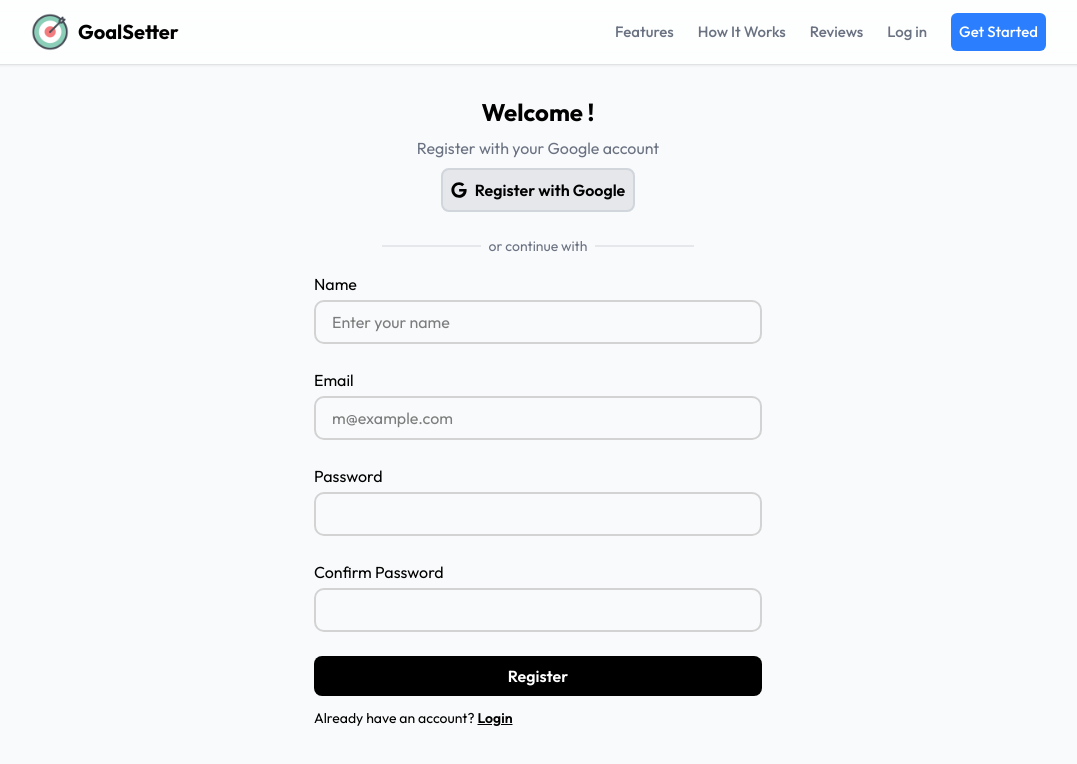
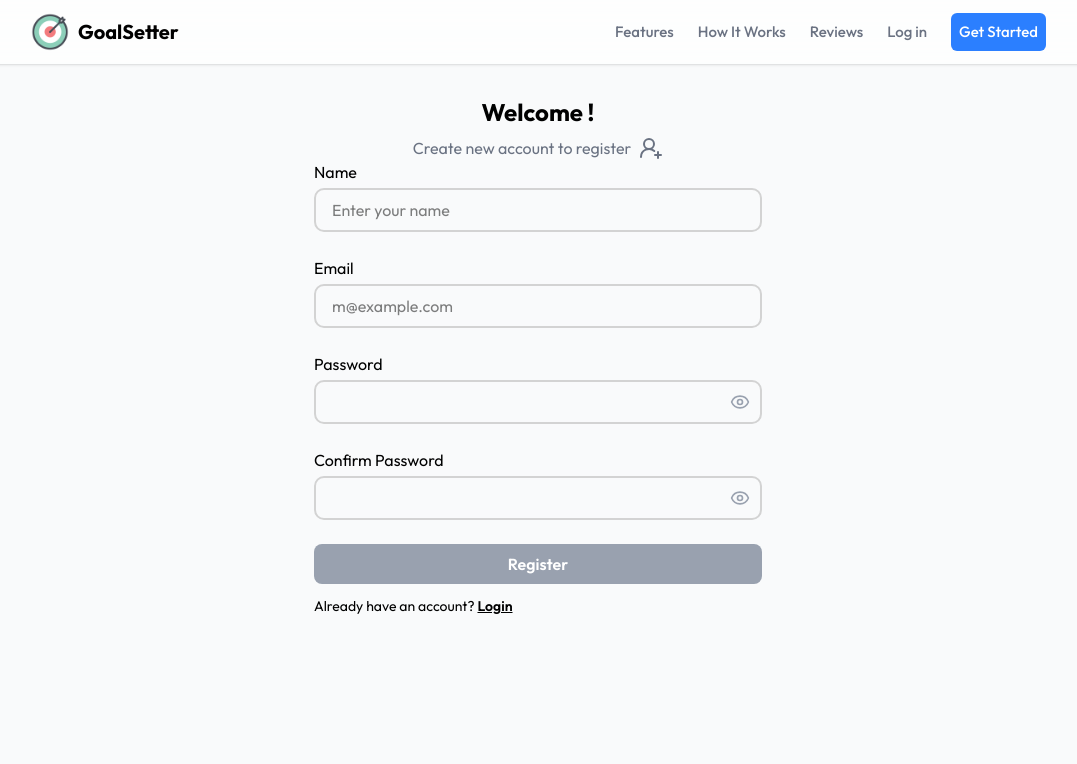
Before and after one commit to ArpanVala/GoalSetter_v1, a React (Vite) app in the folder frontend/: page /register in a window 1280 px wide. Shown: the top 764 px of the page, without its empty margins (102-1179 px from the left). Built offline with nearby package versions, Linux system fonts and the light colour scheme; a web font is replaced by a local one.

Commit message:
Strong password using regex

```diff
--- a/frontend/src/pages/LoginPage.jsx
+++ b/frontend/src/pages/LoginPage.jsx
@@ -3,7 +3,6 @@ import {useEffect, useState} from "react"
 import {useSelector, useDispatch} from 'react-redux'
 import {toast} from 'react-toastify'
 import {login, reset} from '../features/auth/authSlice'
-import { FaGoogle } from 'react-icons/fa'
 
 const LoginPage = () => {
   const [formData, setFormData] = useState({
@@ -62,20 +61,10 @@ const LoginPage = () => {
          <input id="password" type="password" name="password" value={password} onChange={onChange} required />
         </div>
 
-        <a href="#" className="mr-auto text-sm underline-offset-4 hover:underline">Forgot your password?</a>
-
         <button type="submit" className="text-white bg-black hover:rounded-full duration-200 transition-all font-semibold  w-full p-2 rounded-lg">Login</button>
       </form>
 
-      <div className="flex flex-col justify-between items-center gap-1">
-        <div className='grid grid-cols-3 items-center gap-2'>
-          <div className='border border-gray-200 w-auto'></div>
-          <p className='text-sm md:text-md text-gray-500 w-full'>or continue with</p>
-          <div className='border border-gray-200 w-auto'></div>
-        </div>
-
-        <button className='text-black border-2 border-gray-300 bg-gray-200 hover:bg-gray-300 flex items-center gap-2 font-semibold  p-2 rounded-lg'><FaGoogle className=''/>Login with Google</button>
-
+      <div className="">
         <div className='flex justify-between items-center gap-2 mt-3'>
           <p className='text-sm'>Don't have an account? <Link to="/register" className='font-semibold underline'>Sign up</Link></p>
         </div>
--- a/frontend/src/pages/RegisterPage.jsx
+++ b/frontend/src/pages/RegisterPage.jsx
@@ -1,11 +1,10 @@
-import React from 'react'
 import { Link } from "react-router-dom"
 import {useEffect, useState} from "react"
 import {useSelector, useDispatch} from 'react-redux'
 import {toast} from 'react-toastify'
 import {register, reset} from '../features/auth/authSlice'
 import { useNavigate } from "react-router-dom"
-import {FaGoogle} from 'react-icons/fa'
+import {UserPlus2, Eye, EyeOff, CheckCircle, XCircle} from "lucide-react"
 
 const RegisterPage = () => {
   const [formData, setFormData] = useState({
@@ -15,20 +14,39 @@ const RegisterPage = () => {
     "confirmPassword":""
   })
 
+  // State for password visibility
+  const [showPassword, setShowPassword] = useState(false)
+  const [showConfirmPassword, setShowConfirmPassword] = useState(false)
+
   const {name, email, password, confirmPassword} = formData
   const navigate = useNavigate()
   const dispatch = useDispatch()
 
   const {user, isError, isSuccess, message} = useSelector((state) => state.auth)
+
+  // Password validation regex - at least 1 uppercase, 1 lowercase, 1 digit, length > 6
+  const passwordRegex = /^(?=.*[a-z])(?=.*[A-Z])(?=.*\d).{7,}$/
+
+  // Function to validate individual password requirements
+  const validatePasswordRequirements = (password) => {
+    return {
+      length: password.length > 6,
+      uppercase: /[A-Z]/.test(password),
+      lowercase: /[a-z]/.test(password),
+      digit: /\d/.test(password)
+    }
+  }
+
+  const passwordValidation = validatePasswordRequirements(password)
+  const isPasswordValid = passwordRegex.test(password)
+
   useEffect(()=>{
     if(isError){
       toast.error(message)
-
     }
     if(isSuccess || user){
       // toast.success("Successfully Registered")
       navigate('/dashboard')
-
     }
     dispatch(reset())
 
@@ -43,12 +61,18 @@ const RegisterPage = () => {
 
   const onSubmit = (e) => {
     e.preventDefault()
-    if(password !== confirmPassword)
-    {
+
+    // Validate password requirements
+    if (!isPasswordValid) {
+      toast.error("Password must contain at least one uppercase letter, one lowercase letter, one digit, and be longer than 6 characters")
+      return
+    }
+
+    if(password !== confirmPassword) {
       toast.error("Passwords do not match")
+      return
     }
-    else
-    {
+
     const userData = {
       name,
       email,
@@ -57,42 +81,158 @@ const RegisterPage = () => {
     }
     dispatch(register(userData))
   }
-  }
+
   return (
     <div className="max-w-[1048px] mx-auto px-4 my-5 md:my-8 flex justify-center">
     <div className='w-full max-w-md'>
       <div className='flex flex-col items-center justify-center gap-2'>
         <h1 className='text-2xl font-bold'>Welcome !</h1>
-        <p className='text-md text-gray-500 '>Register with your Google account</p>
-        <div className=''>
-          <button className='text-black border-2 border-gray-300 bg-gray-200 hover:bg-gray-300 flex items-center gap-2  font-semibold  w-full p-2 rounded-lg'><FaGoogle className=''/>Register with Google</button>
-        </div>
-        <div className='grid grid-cols-3 items-center gap-2 my-4'>
-          <div className='border border-gray-200 w-auto'></div>
-          <p className='text-sm md:text-md text-gray-500 w-full'>or continue with</p>
-          <div className='border border-gray-200 w-auto'></div>
-        </div>
+        <p className='text-md text-gray-500 flex gap-2'>Create new account to register<UserPlus2/></p>
       </div>
 
       <div>
         <form onSubmit={onSubmit} className='register-form grid grid-cols-1 gap-6'>
         <div className='grid gap-1'>
           <label htmlFor="name">Name</label>
-          <input id="name" type="text" placeholder="Enter your name" name="name" value={name} onChange={onChange} required />
+          <input
+            id="name"
+            type="text"
+            placeholder="Enter your name"
+            name="name"
+            value={name}
+            onChange={onChange}
+            required
+            className="w-full px-3 py-2 border border-gray-300 rounded-lg"
+          />
         </div>
+
         <div className='grid gap-1'>
           <label htmlFor="email">Email</label>
-          <input id="email" type="email" placeholder="m@example.com" name="email"  value={email} onChange={onChange} required />
+          <input
+            id="email"
+            type="email"
+            placeholder="m@example.com"
+            name="email"
+            value={email}
+            onChange={onChange}
+            required
+            className="w-full px-3 py-2 border border-gray-300 rounded-lg"
+          />
         </div>
+
         <div className='grid gap-1'>
           <label htmlFor="password">Password</label>
-          <input id="password" type="password" name="password"  value={password} onChange={onChange} required />
+          <div className="relative">
+            <input
+              id="password"
+              type={showPassword ? "text" : "password"}
+              name="password"
+              value={password}
+              onChange={onChange}
+              required
+              className="w-full px-3 py-2 pr-10 border border-gray-300 rounded-lg "
+            />
+            <button
+              type="button"
+              onClick={() => setShowPassword(!showPassword)}
+              className="absolute right-3 top-1/2 transform -translate-y-1/2 text-gray-400 hover:text-gray-600"
+            >
+              {showPassword ? <EyeOff size={20} /> : <Eye size={20} />}
+            </button>
           </div>
+
+          {/* Password Requirements Indicator */}
+          {password && (
+            <div className="mt-2 p-3 bg-gray-50 rounded-lg">
+              <p className="text-sm font-medium text-gray-700 mb-2">Password Requirements:</p>
+              <div className="space-y-1">
+                <div className="flex items-center gap-2">
+                  {passwordValidation.length ?
+                    <CheckCircle className="w-4 h-4 text-green-500" /> :
+                    <XCircle className="w-4 h-4 text-red-500" />
+                  }
+                  <span className={`text-xs ${passwordValidation.length ? 'text-green-600' : 'text-red-600'}`}>
+                    More than 6 characters
+                  </span>
+                </div>
+                <div className="flex items-center gap-2">
+                  {passwordValidation.uppercase ?
+                    <CheckCircle className="w-4 h-4 text-green-500" /> :
+                    <XCircle className="w-4 h-4 text-red-500" />
+                  }
+                  <span className={`text-xs ${passwordValidation.uppercase ? 'text-green-600' : 'text-red-600'}`}>
+                    At least one uppercase letter
+                  </span>
+                </div>
+                <div className="flex items-center gap-2">
+                  {passwordValidation.lowercase ?
+                    <CheckCircle className="w-4 h-4 text-green-500" /> :
+                    <XCircle className="w-4 h-4 text-red-500" />
+                  }
+                  <span className={`text-xs ${passwordValidation.lowercase ? 'text-green-600' : 'text-red-600'}`}>
+                    At least one lowercase letter
+                  </span>
+                </div>
+                <div className="flex items-center gap-2">
+                  {passwordValidation.digit ?
+                    <CheckCircle className="w-4 h-4 text-green-500" /> :
+                    <XCircle className="w-4 h-4 text-red-500" />
+                  }
+                  <span className={`text-xs ${passwordValidation.digit ? 'text-green-600' : 'text-red-600'}`}>
+                    At least one digit
+                  </span>
+                </div>
+              </div>
+            </div>
+          )}
+        </div>
+
         <div className='grid gap-1'>
           <label htmlFor="confirmPassword">Confirm Password</label>
-          <input id="confirmPassword" type="password" name="confirmPassword"  value={confirmPassword} onChange={onChange} required />
+          <div className="relative">
+            <input
+              id="confirmPassword"
+              type={showConfirmPassword ? "text" : "password"}
+              name="confirmPassword"
+              value={confirmPassword}
+              onChange={onChange}
+              required
+              className="w-full px-3 py-2 pr-10 border border-gray-300 rounded-lg"
+            />
+            <button
+              type="button"
+              onClick={() => setShowConfirmPassword(!showConfirmPassword)}
+              className="absolute right-3 top-1/2 transform -translate-y-1/2 text-gray-400 hover:text-gray-600"
+            >
+              {showConfirmPassword ? <EyeOff size={20} /> : <Eye size={20} />}
+            </button>
           </div>
-        <button type="submit" className="text-white bg-black font-semibold  w-full p-2 rounded-lg">Register</button>
+
+          {/* Password Match Indicator */}
+          {confirmPassword && (
+            <div className="flex items-center gap-2 mt-1">
+              {password === confirmPassword ?
+                <CheckCircle className="w-4 h-4 text-green-500" /> :
+                <XCircle className="w-4 h-4 text-red-500" />
+              }
+              <span className={`text-xs ${password === confirmPassword ? 'text-green-600' : 'text-red-600'}`}>
+                {password === confirmPassword ? 'Passwords match' : 'Passwords do not match'}
+              </span>
+            </div>
+          )}
+        </div>
+
+        <button
+          type="submit"
+          className={`text-white font-semibold w-full p-2 rounded-lg transition-all duration-300 ${
+            isPasswordValid && password === confirmPassword
+              ? 'bg-black hover:bg-gray-800'
+              : 'bg-gray-400 cursor-not-allowed'
+          }`}
+          disabled={!isPasswordValid || password !== confirmPassword}
+        >
+          Register
+        </button>
         </form>
       </div>
 
```
Lines whose indentation alone changed are shown as unchanged.
